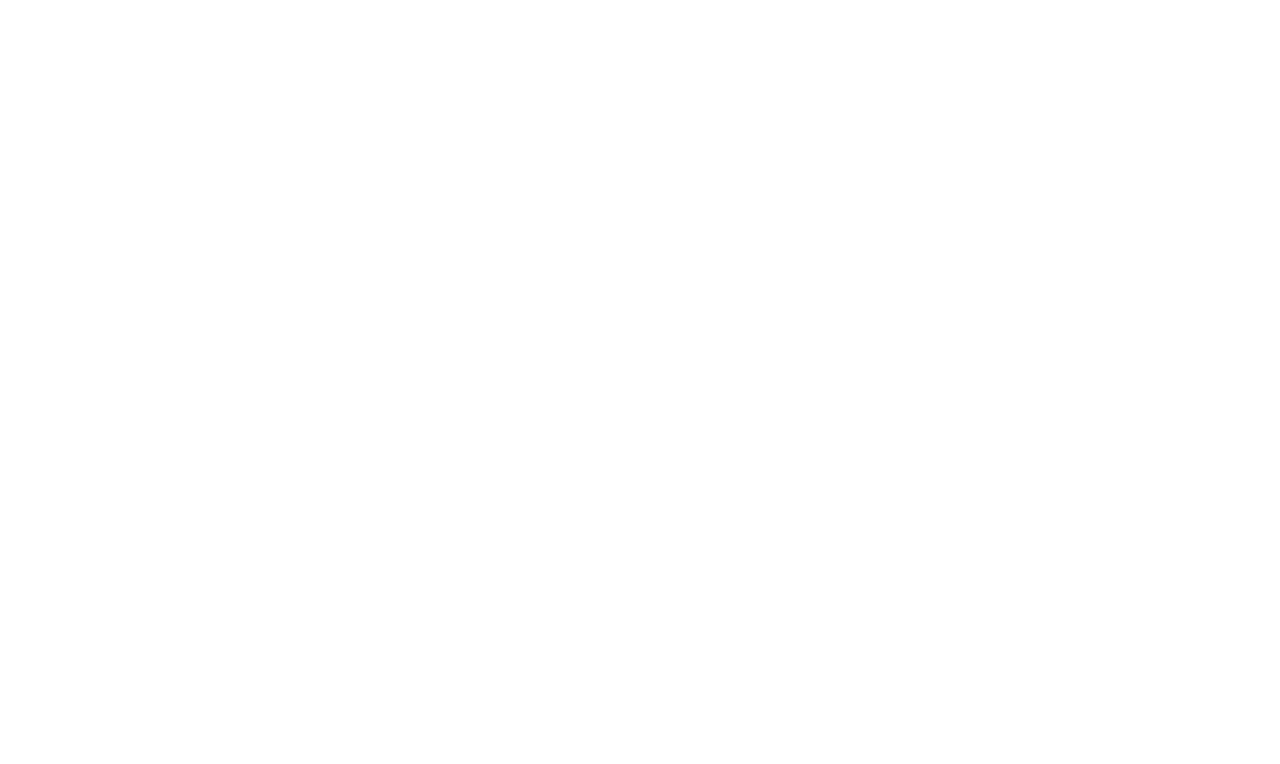
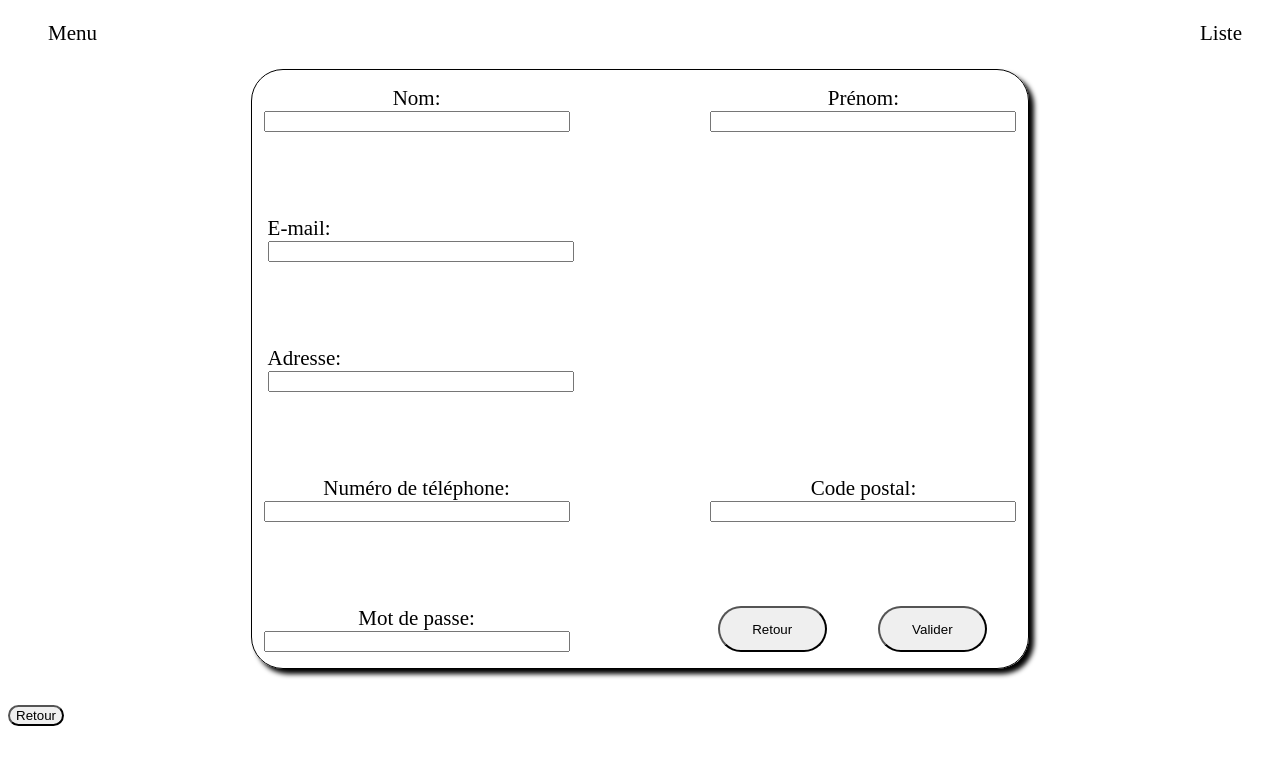
Before and after one commit to evan-azemard/ApiWebforce3, a plain HTML site: page contact.html in a window 1280 px wide. Drawn offline with Linux system fonts and the light colour scheme.

Commit message:
Ajout page contact

```diff
--- a/contact.html
+++ b/contact.html
@@ -3,10 +3,65 @@
 <head>
     <meta charset="UTF-8">
     <title>Title</title>
-    <link rel="stylesheet" href="style.css">
+    <link rel="stylesheet" href="stylecontact.css">
 </head>
 <body>
-
+    <header>
+        <nav class="menu">
+            <ul>
+                <li><a href=""> Menu </a></li>
+                <li><a href=""> Liste </a></li>
+            </ul>
+        </nav>
+    </header>
+    <section>
+        <form action="post" method="post">
+            <div class="tête">
+                <div class="text">
+                    <label for="name">Nom:</label>
+                    <input type="text" id="firstname" name="user_name">
+                </div>
+                <div class="text">
+                    <label for="name"> Prénom:</label>
+                    <input type="text" id="name" name="user_name">
+                </div>
+            </div>
+            <div class="contains">
+                <label for="mail">E-mail:</label>
+                <input type="email" id="mail" name="user_mail">
+            </div>
+            <div class="contains">
+                <label for="adress">Adresse:</label>
+                <input type="text" id="adress" name="user_adress">
+            </div>
+            <div>
+                <div class="numéro">
+                    <div class="text">
+                        <label for="telnumber">Numéro de téléphone:</label>
+                        <input type="tel" id="phone" name="phone">
+                    </div>
+                    <div class="text">
+                        <label for="post">Code postal:</label>
+                        <input type="number" id="post" name="user_post">
+                    </div>
+                </div>
+            </div>
+            <div class="nom">
+                <div class="text">
+                    <label for="mdp">Mot de passe:</label>
+                    <input type="password" name="mdp">
+                </div>
+                <div class="bouton">
+                    <button> Retour </button>
+                    <button> Valider </button>
+                </div>
+            </div>
+        </form>
+    </section>
+    <footer>
+        <button> Retour </button>
+    </footer>
+</body>
 <script src="script.js"></script>
 </body>
 </html>
--- /dev/null
+++ b/stylecontact.css
@@ -0,0 +1,105 @@
+section {
+    margin:0 auto;
+    height:600px;
+    padding-left: 100px;
+    padding-right:100px;
+    display:flex;
+    justify-content: space-around;
+}
+
+body {
+    font-size: 21px;
+}
+
+form {
+    width:70%;
+    display:flex;
+    flex-direction:column;
+    justify-content: space-between;
+    padding:1rem;
+    border: 1px solid black;
+    border-radius:2rem;
+    box-shadow: 5px 5px 5px black;
+}
+
+form .div {
+    height:100%;
+    width:100%;
+}
+
+form .nom {
+    display:flex;
+    justify-content: space-between;
+    width:100%;
+}
+
+.numéro {
+    display: flex;
+    justify-content:space-between;
+}
+
+.text {
+    display:flex;
+    flex-direction:column;
+    width:40%;
+    align-items:center;
+}
+
+.text input {
+    width:100%;
+}
+
+.tête {
+    display:flex;
+    justify-content: space-between;
+    width:100%;
+}
+
+.contains {
+    display:flex;
+    flex-direction:column;
+    width:40%;
+}
+
+.contains input {
+    width:100%;
+}
+
+.bouton {
+    width:43%;
+    display:flex;
+    justify-content: space-around;
+}
+
+button {
+    width:34%;
+    border-radius: 2rem;
+}
+
+header {
+    height:48px;
+}
+
+.menu {
+    color: white;
+    height:100%;
+    padding-right:30px;
+}
+
+.menu ul {
+    display:flex;
+    justify-content: space-between;
+}
+
+.menu ul li a {
+    text-decoration:none;
+    color: black;
+}
+
+footer {
+    padding-top:2rem;
+}
+
+footer button {
+    width:auto;
+}
```
